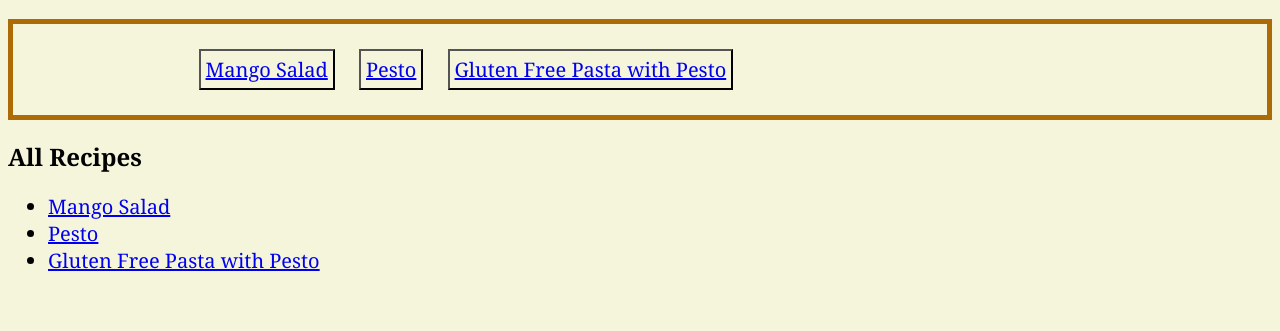
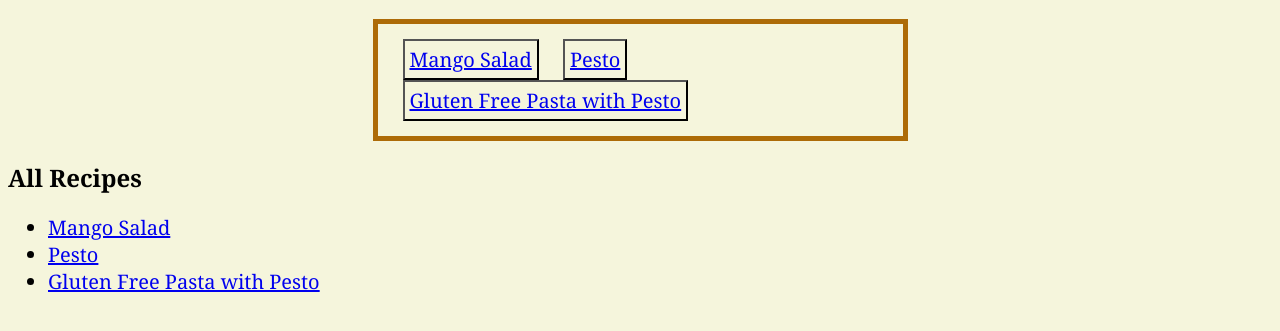
Before and after one commit to Katie-McTaggart/odin-recipes, a plain HTML site: page index.html in a window 1280 px wide. Shown: the part 67-398 px from the top of the page. Drawn offline with Linux system fonts and the light colour scheme.

Commit message:
Update favourite box to have centered buttons

```diff
--- a/index.html
+++ b/index.html
@@ -13,12 +13,10 @@
     <h1>Katie's Gluten Free Recipes</h1>
 
     <div class="favourite">
-        <div class="button-container">
-            <button class="button"><a href="recipes/mango-salad.html">Mango Salad</a></button>
-            <button class="button"><a href="recipes/pesto.html">Pesto</a></button>
-            <button class="button"><a href="recipes/gluten-free-pasta-with-pesto.html">Gluten Free Pasta with Pesto</a></button>
-        </div>
-      </div>
+        <button class="button"><a href="recipes/mango-salad.html">Mango Salad</a></button>
+        <button class="button"><a href="recipes/pesto.html">Pesto</a></button>
+        <button class="button"><a href="recipes/gluten-free-pasta-with-pesto.html">Gluten Free Pasta with Pesto</a></button>
+    </div>
 
     <h2>All Recipes</h2>
     <!-- List of recipe links -->
--- a/style.css
+++ b/style.css
@@ -27,8 +27,10 @@ p, li{
 }
 
 .favourite{
-    padding: 25px;
+    padding: 15px;
     border: 5px rgb(173, 107, 7) solid;
+    margin: auto;
+    width: 495px;
 }
 
 .button{
@@ -38,8 +40,3 @@ p, li{
     margin-left:10px;
     font-size: 20px;
 }
-
-.button-container{
-    margin: auto;
-    width: 75%;
-}
```
